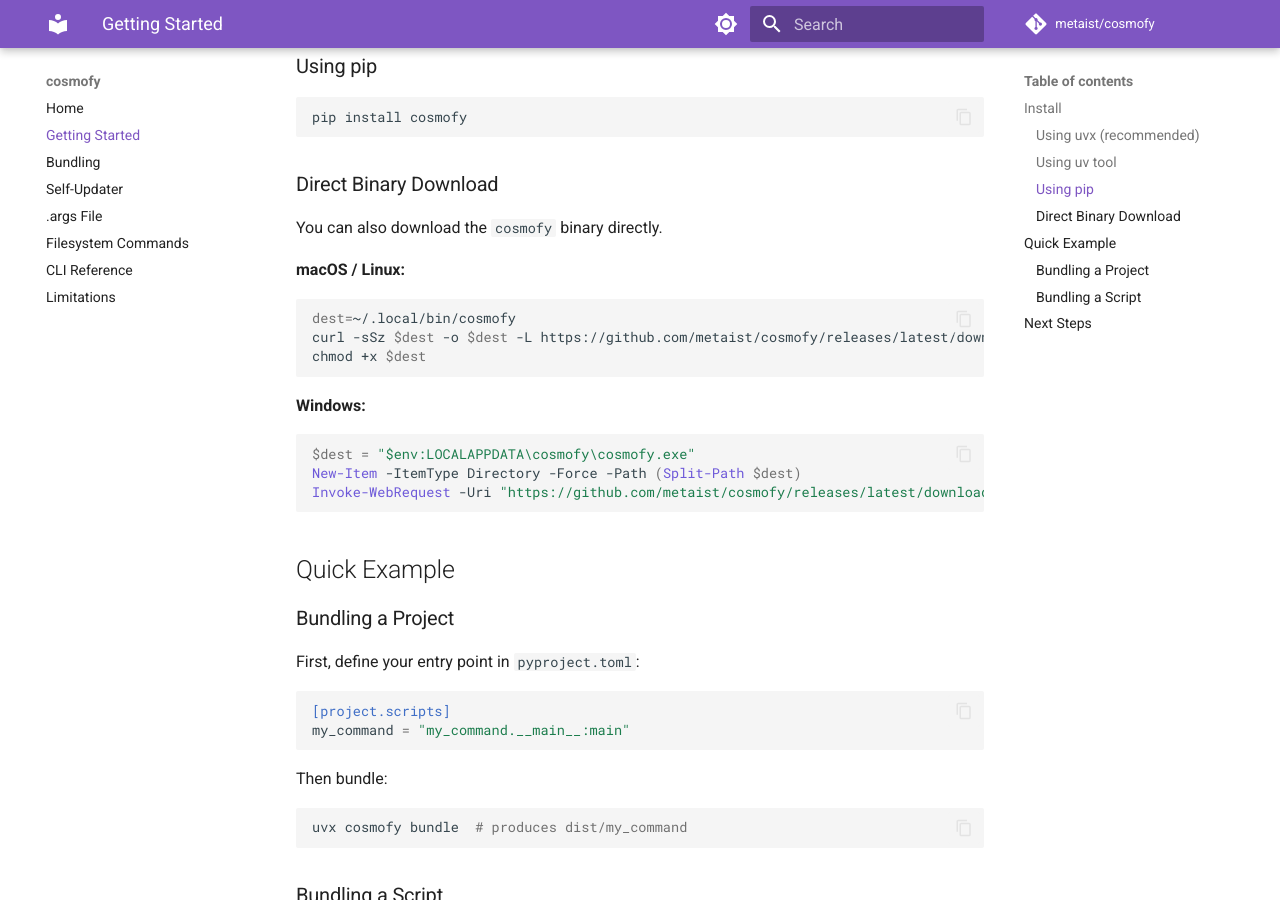
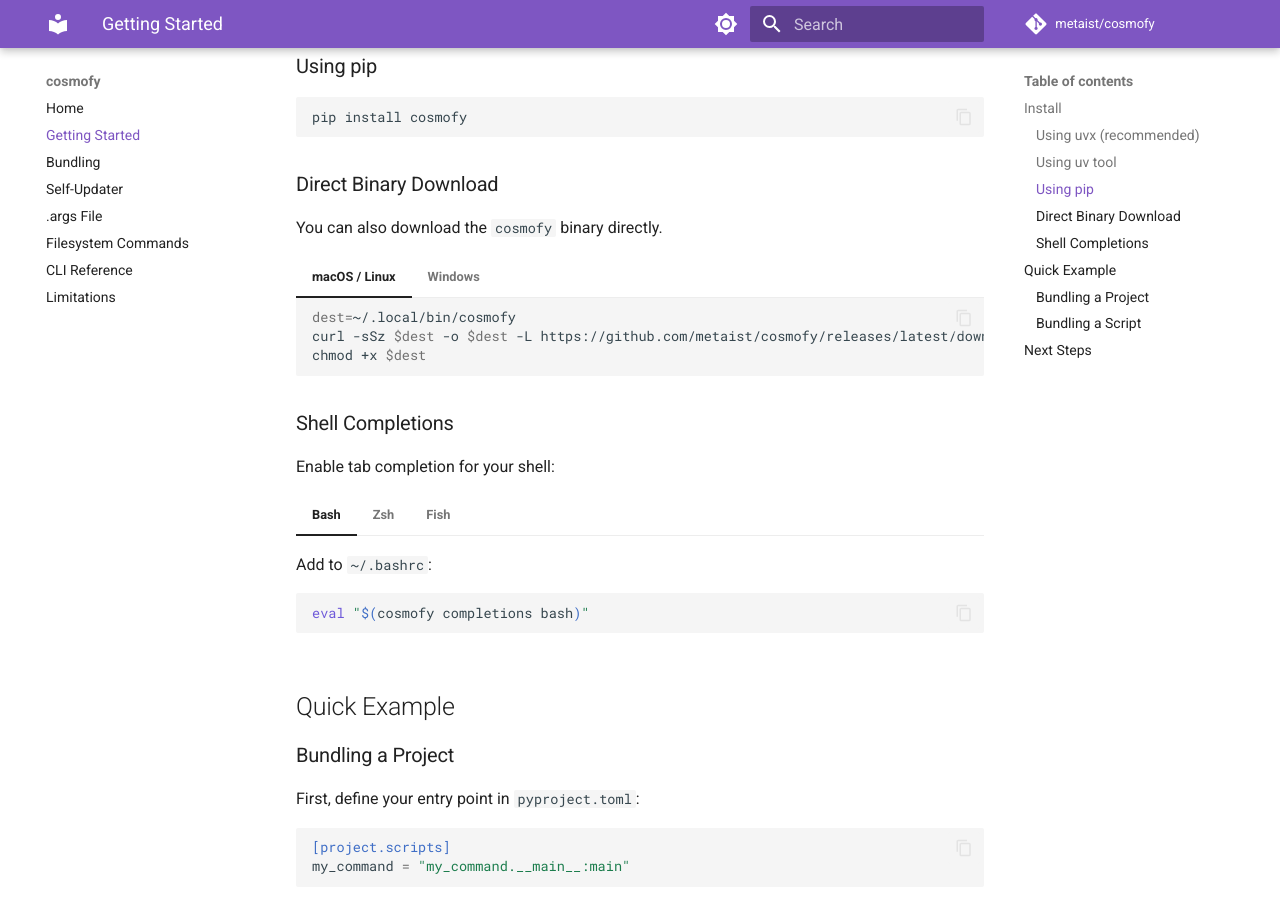
Before and after one commit to metaist/cosmofy, an MkDocs documentation site: the page built from docs/getting-started.md, in a window 1280 px wide and 900 px high, scrolled down 556 px. Built offline with MkDocs 1.6.1 and Material for MkDocs 9.7.7, drawn with Linux system fonts in a browser that asks for light colours; comment, search, counter and statistics services are not loaded.

Commit message:
docs: improve documentation coverage (closes #119)
- Add tabbed content support for OS-specific instructions
- Add shell completions section to getting-started.md
- Document --compile-bytecode and --output-format in bundling.md
- Fix outdated bytecode compilation statement in limitations.md
- Add -R alias for --recursive in cli.md
- Add JSON output section to fs-commands.md

Co-Authored-By: Claude Opus 4.5 <noreply@anthropic.com>

````diff
--- a/docs/getting-started.md
+++ b/docs/getting-started.md
@@ -30,21 +30,55 @@ pip install cosmofy
 
 You can also download the `cosmofy` binary directly.
 
-**macOS / Linux:**
+=== "macOS / Linux"
 
-```bash
-dest=~/.local/bin/cosmofy
-curl -sSz $dest -o $dest -L https://github.com/metaist/cosmofy/releases/latest/download/cosmofy
-chmod +x $dest
-```
+    ```bash
+    dest=~/.local/bin/cosmofy
+    curl -sSz $dest -o $dest -L https://github.com/metaist/cosmofy/releases/latest/download/cosmofy
+    chmod +x $dest
+    ```
 
-**Windows:**
+=== "Windows"
 
-```powershell
-$dest = "$env:LOCALAPPDATA\cosmofy\cosmofy.exe"
-New-Item -ItemType Directory -Force -Path (Split-Path $dest)
-Invoke-WebRequest -Uri "https://github.com/metaist/cosmofy/releases/latest/download/cosmofy" -OutFile $dest
-```
+    ```powershell
+    $dest = "$env:LOCALAPPDATA\cosmofy\cosmofy.exe"
+    New-Item -ItemType Directory -Force -Path (Split-Path $dest)
+    Invoke-WebRequest -Uri "https://github.com/metaist/cosmofy/releases/latest/download/cosmofy" -OutFile $dest
+    ```
+
+### Shell Completions
+
+Enable tab completion for your shell:
+
+=== "Bash"
+
+    Add to `~/.bashrc`:
+
+    ```bash
+    eval "$(cosmofy completions bash)"
+    ```
+
+=== "Zsh"
+
+    Add to `~/.zshrc`:
+
+    ```zsh
+    eval "$(cosmofy completions zsh)"
+    ```
+
+    Or save to your fpath:
+
+    ```zsh
+    cosmofy completions zsh > ~/.zfunc/_cosmofy
+    ```
+
+=== "Fish"
+
+    Save to completions directory:
+
+    ```fish
+    cosmofy completions fish > ~/.config/fish/completions/cosmofy.fish
+    ```
 
 ## Quick Example
 
--- a/mkdocs.yml
+++ b/mkdocs.yml
@@ -30,6 +30,7 @@ theme:
     - search.suggest
     - search.highlight
     - content.code.copy
+    - content.tabs.link
 
 nav:
   - Home: index.md
@@ -48,6 +49,8 @@ markdown_extensions:
   - pymdownx.highlight:
       anchor_linenums: true
   - pymdownx.inlinehilite
+  - pymdownx.tabbed:
+      alternate_style: true
   - toc:
       permalink: true
 
````
Also changed, not shown: docs/bundling.md (+29 -0 lines), docs/cli.md (+1 -1 lines), docs/fs-commands.md (+20 -0 lines), docs/limitations.md (+6 -2 lines).
